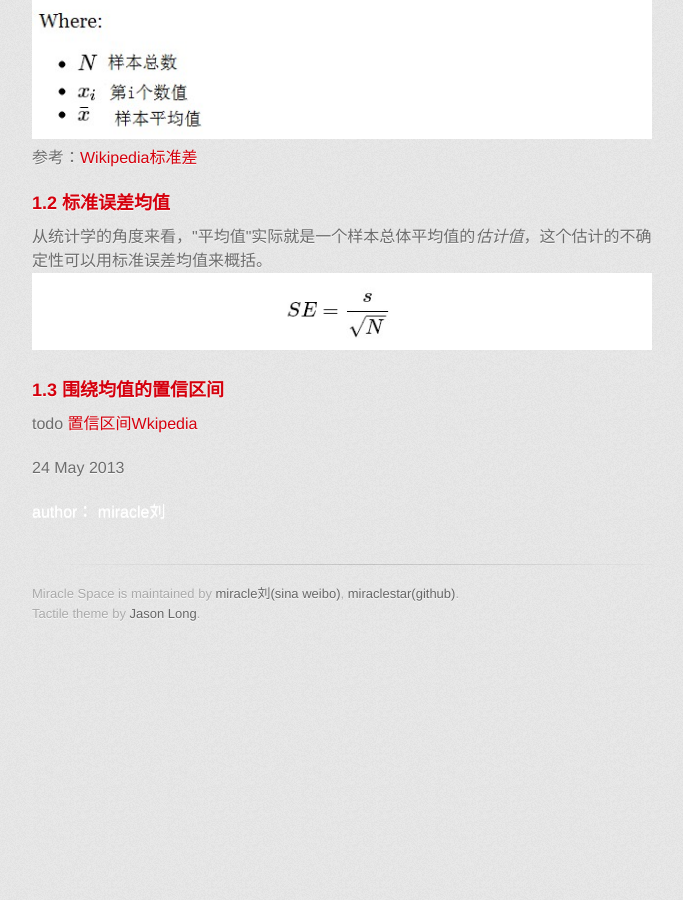
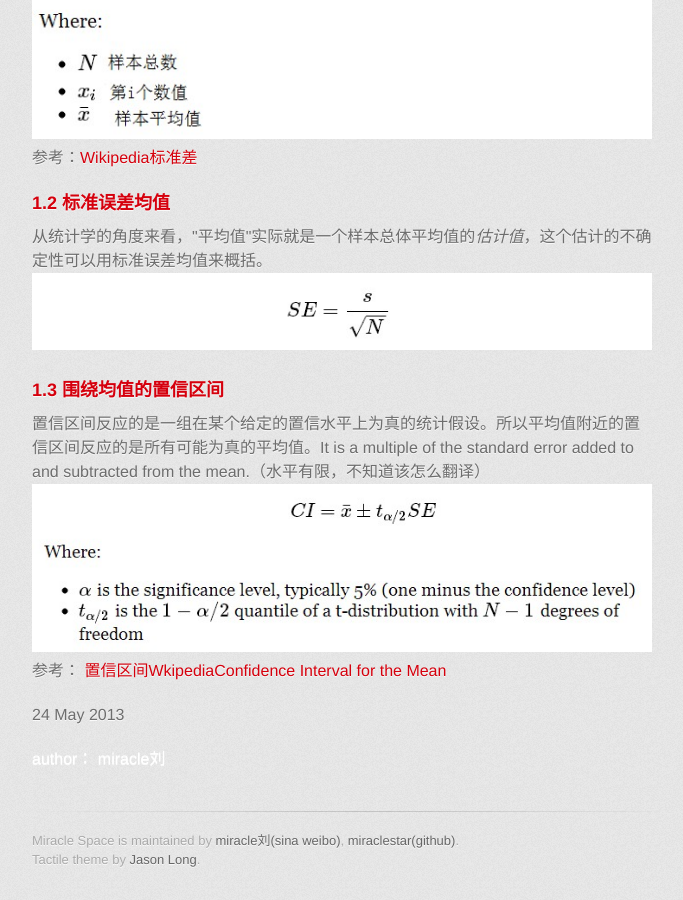
Before and after one commit to miraclestar/myblog, a Jekyll site: the page built from _posts/2013-05-24-statistical-formulas.html, in a window 1280 px wide and 900 px high, scrolled down 2131 px. Shown: the whole window, without its empty margins (298-981 px from the left). Built offline with Jekyll 4.4.1, drawn with Linux system fonts in a browser that asks for light colours; nearby versions of some CDN libraries; some web fonts are replaced; Markdown is read by kramdown in place of the engine named in the settings; comment, search, counter and statistics services are not loaded; before the commit the page ends 2784 px from its top, so only the background shows below that; some of the changed text lies outside the part shown.

Commit message:
title change

```diff
--- a/_posts/2013-05-24-statistical-formulas.html
+++ b/_posts/2013-05-24-statistical-formulas.html
@@ -1,6 +1,6 @@
 ---
 layout: default
-title: 程序员应该了解到统计学公式
+title: 程序员应该了解的统计学公式（译）
 category: tech
 ---
 <h2>{{ page.title }}</h2>
@@ -95,8 +95,12 @@
 
 <!--A confidence interval reflects the set of statistical hypotheses that won't be rejected at a given significance level. So the confidence interval around the mean reflects all possible values of the mean that can't be rejected by the data. It is a multiple of the standard error added to and subtracted from the mean.-->
 <p>
-	todo
-	<a href="http://zh.wikipedia.org/wiki/%E7%BD%AE%E4%BF%A1%E5%8C%BA%E9%97%B4">置信区间Wkipedia</a>
+	置信区间反应的是一组在某个给定的置信水平上为真的统计假设。所以平均值附近的置信区间反应的是所有可能为真的平均值。It is a multiple of the standard error added to and subtracted from the mean.（水平有限，不知道该怎么翻译）
+	<img src="/images/statis/ciam.jpg">
+参考：	<a href="http://zh.wikipedia.org/wiki/%E7%BD%AE%E4%BF%A1%E5%8C%BA%E9%97%B4">置信区间Wkipedia</a><a href="http://onlinestatbook.com/2/estimation/mean.html">Confidence Interval for the Mean</a>
 </p>
+
+
+
  	</p>
 <p>{{ page.date | date_to_string }}</p>
```
Also changed, not shown: images/statis/ciam.jpg (added).
